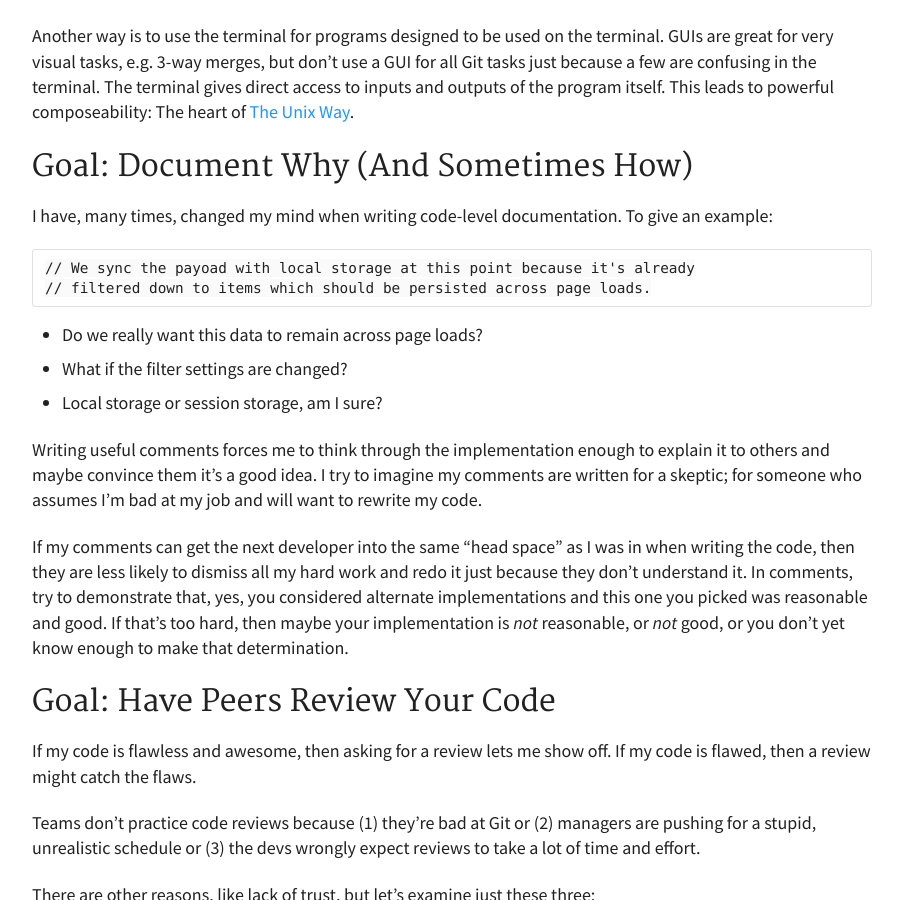
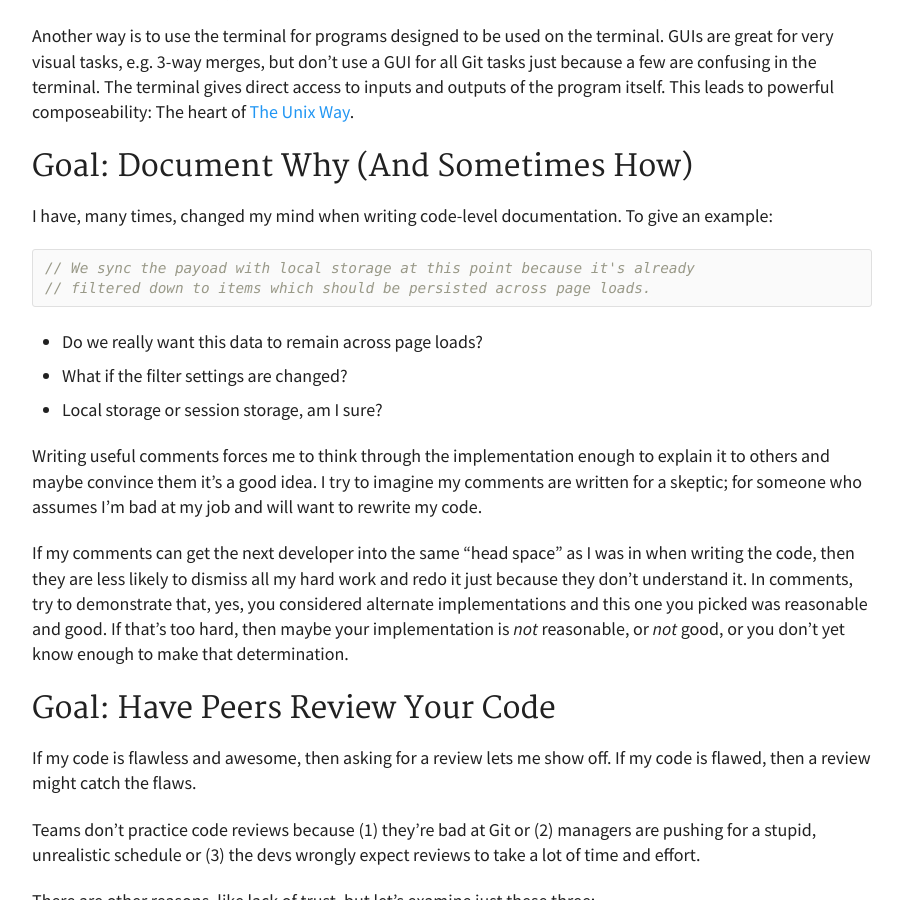
Before and after one commit to robert-claypool/robert-claypool.github.io, a Jekyll site: the page built from _posts/2018-12-09-awesome-workflows.md, in a window 1280 px wide and 900 px high, scrolled down 1672 px. Shown: the whole window, without its empty margins (188-1091 px from the left). Built offline with Jekyll 4.4.1, drawn with Linux system fonts in a browser that asks for light colours; nearby versions of some CDN libraries.

Commit message:
Fix JavaSctipt block highlights

````diff
--- a/_posts/2018-12-09-awesome-workflows.md
+++ b/_posts/2018-12-09-awesome-workflows.md
@@ -96,10 +96,10 @@ itself. This leads to powerful composeability: The heart of
 I have, many times, changed my mind when writing code-level documentation.
 To give an example:
 
-```
+{% highlight JavaScript %}
 // We sync the payoad with local storage at this point because it's already
 // filtered down to items which should be persisted across page loads.
-```
+{% endhighlight %}
 
 * Do we really want this data to remain across page loads?
 * What if the filter settings are changed?
````
